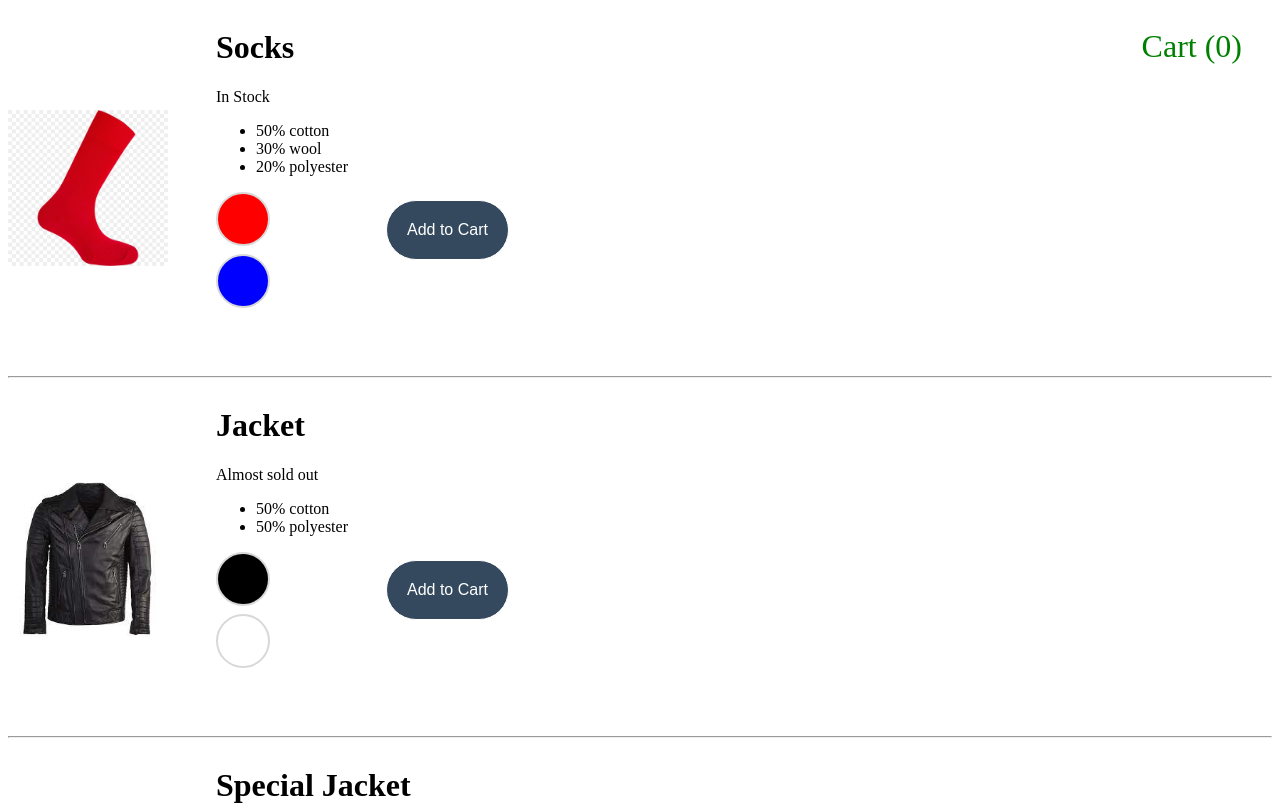
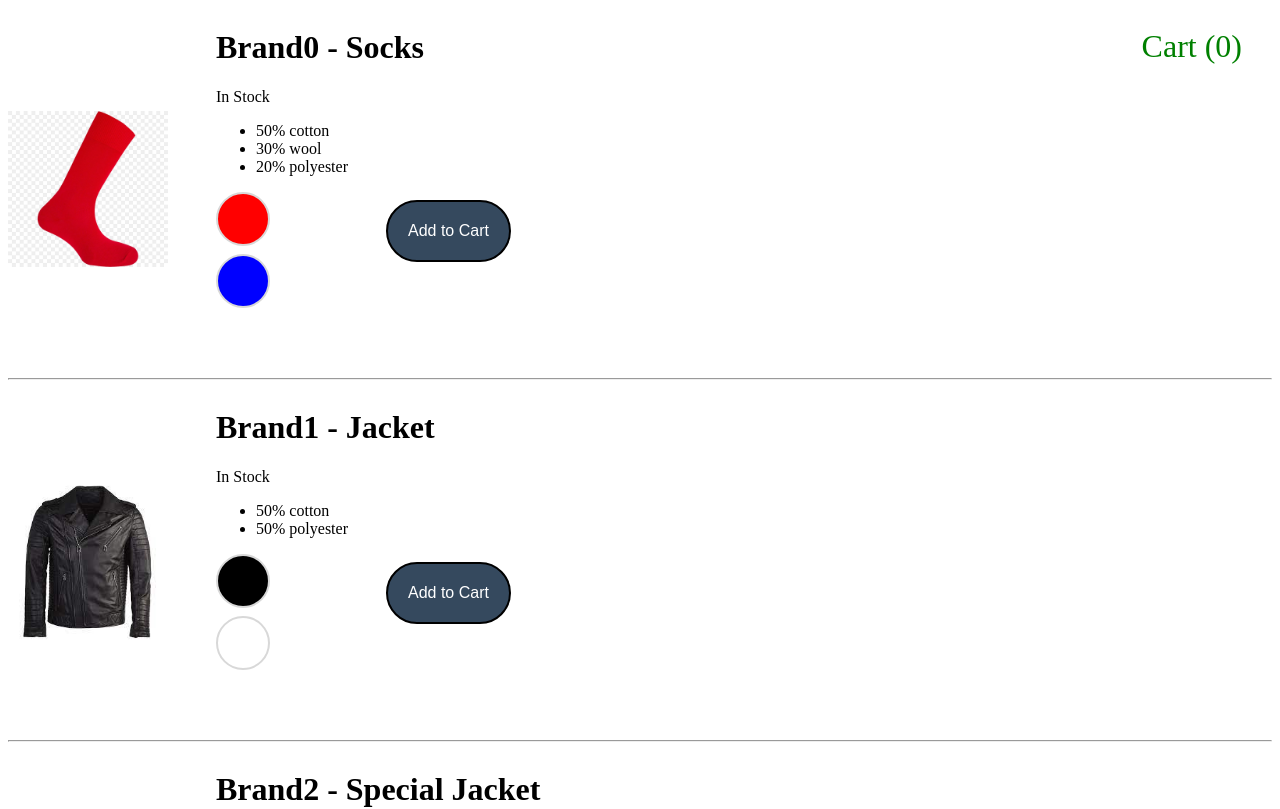
Before and after one commit to iOufakir/vuejs-typescript-basic, a Vue app: page / in a window 1280 px wide. Shown: the top 809 px of the page. Built offline with nearby package versions, Linux system fonts and the light colour scheme.

Commit message:
Computed properties

```diff
--- a/src/App.vue
+++ b/src/App.vue
@@ -25,10 +25,7 @@ export default {
       cart: 0,
       addToCart() {
         this.cart++;
-      },
-      updateImage(productIndex: number, imagePath: string) {
-        this.products[productIndex].image = imagePath;
-      },
+      }
     };
   },
 };
--- a/src/components/Product.vue
+++ b/src/components/Product.vue
@@ -2,14 +2,13 @@
   <div class="product">
     <div class="product-details">
       <div class="product-image">
-        <img alt="Product logo image." :src="getImage(product.image)" />
+        <img alt="Product logo image." :src="getImage(image)" />
       </div>
       <div class="product-info">
-        <h1>{{ product.name }}</h1>
-        <p v-if="product.inventory > 10">In Stock</p>
-        <p v-else-if="product.inventory <= 10 && product.inventory > 0">
-          Almost sold out
-        </p>
+        <h1>{{ name }}</h1>
+
+        <p v-if="quantity > 10">In Stock</p>
+        <p v-else-if="quantity <= 10 && quantity > 0">Almost sold out</p>
         <p v-else>Out of Stock</p>
 
         <ul>
@@ -20,9 +19,9 @@
 
         <div class="variants">
           <div
-            v-for="variant in product.variants"
+            v-for="(variant, index) in product.variants"
             :key="variant.id"
-            @mouseover="$parent.updateImage(productIndex, variant.image)"
+            @mouseover="updateVariant(index)"
             class="color-circle"
             :style="{ backgroundColor: variant.color }"
           />
@@ -30,8 +29,8 @@
 
         <button
           class="button"
-          :class="{ disabledButton: product.inventory < 1 }"
-          :disabled="product.inventory < 1"
+          :class="{ disabledButton: quantity < 1 }"
+          :disabled="quantity < 1"
           @click="$parent.addToCart"
         >
           Add to Cart
@@ -43,7 +42,7 @@
 </template>
 
 <script lang="ts">
-import { PropType } from "vue";
+import { computed, PropType } from "vue";
 import { ProductType } from "../utils/types/CommonTypes";
 
 export default {
@@ -57,8 +56,30 @@ export default {
       required: true,
     },
   },
-  data() {
+  data(props: any) {
+    const self = this as any;
+    const product = props.product;
+
+    const name = computed(() => product.brand + " - " + product.name);
+
+    const image = computed(() => {
+      const variantIndex = self.variantIndex;
+      return self.product.variants[variantIndex].image;
+    });
+
+    const quantity = computed(() => {
+      const variantIndex = self.variantIndex;
+      return self.product.variants[variantIndex].quantity;
+    });
+
     return {
+      name,
+      quantity,
+      image,
+      variantIndex: 0,
+      updateVariant(productVariantIndex: number) {
+        this.variantIndex = productVariantIndex;
+      },
       getImage: (imagePath: string): string => {
         return require(`../${imagePath}`);
       },
@@ -114,7 +135,7 @@ export default {
   color: white;
   font-size: 1rem;
   padding: 20px;
-  border: 1px solid white;
+  border: 2px solid black;
   border-radius: 100px;
   cursor: pointer;
   position: relative;
--- a/src/services/products.service.ts
+++ b/src/services/products.service.ts
@@ -7,18 +7,20 @@ export default {
         id: 1,
         name: "Socks",
         image: "assets/images/socks-red.jpg",
-        inventory: 120,
+        brand: "Brand0",
         details: ["50% cotton", "30% wool", "20% polyester"],
         variants: [
           {
             id: 2234,
             color: "red",
             image: "assets/images/socks-red.jpg",
+            quantity: 120,
           },
           {
             id: 2235,
             color: "blue",
             image: "assets/images/socks-blue.png",
+            quantity: 100,
           },
         ],
       },
@@ -26,21 +28,36 @@ export default {
         id: 2,
         name: "Jacket",
         image: "assets/images/jacket-black.jpeg",
-        inventory: 2,
+        brand: "Brand1",
         details: ["50% cotton", "50% polyester"],
         variants: [
-          { id: 24, color: "black", image: "assets/images/jacket-black.jpeg" },
-          { id: 25, color: "white", image: "assets/images/jacket-white.jpeg" },
+          {
+            id: 24,
+            color: "black",
+            image: "assets/images/jacket-black.jpeg",
+            quantity: 12,
+          },
+          {
+            id: 25,
+            color: "white",
+            image: "assets/images/jacket-white.jpeg",
+            quantity: 2,
+          },
         ],
       },
       {
         id: 3,
         name: "Special Jacket",
         image: "assets/images/jacket-white.jpeg",
-        inventory: 0,
+        brand: "Brand2",
         details: ["100% cotton"],
         variants: [
-          { id: 25, color: "white", image: "assets/images/jacket-white.jpeg" },
+          {
+            id: 25,
+            color: "white",
+            image: "assets/images/jacket-white.jpeg",
+            quantity: 0,
+          },
         ],
       }
     );
--- a/src/utils/types/CommonTypes.ts
+++ b/src/utils/types/CommonTypes.ts
@@ -2,7 +2,7 @@ export interface ProductType {
   id: number;
   name: string;
   image: string;
-  inventory: number;
+  brand: string;
   details: Array<string>;
   variants: Array<ProductVariant>
 }
@@ -11,4 +11,5 @@ interface ProductVariant {
   id: number;
   color: string;
   image: string;
+  quantity: number;
 }
```
